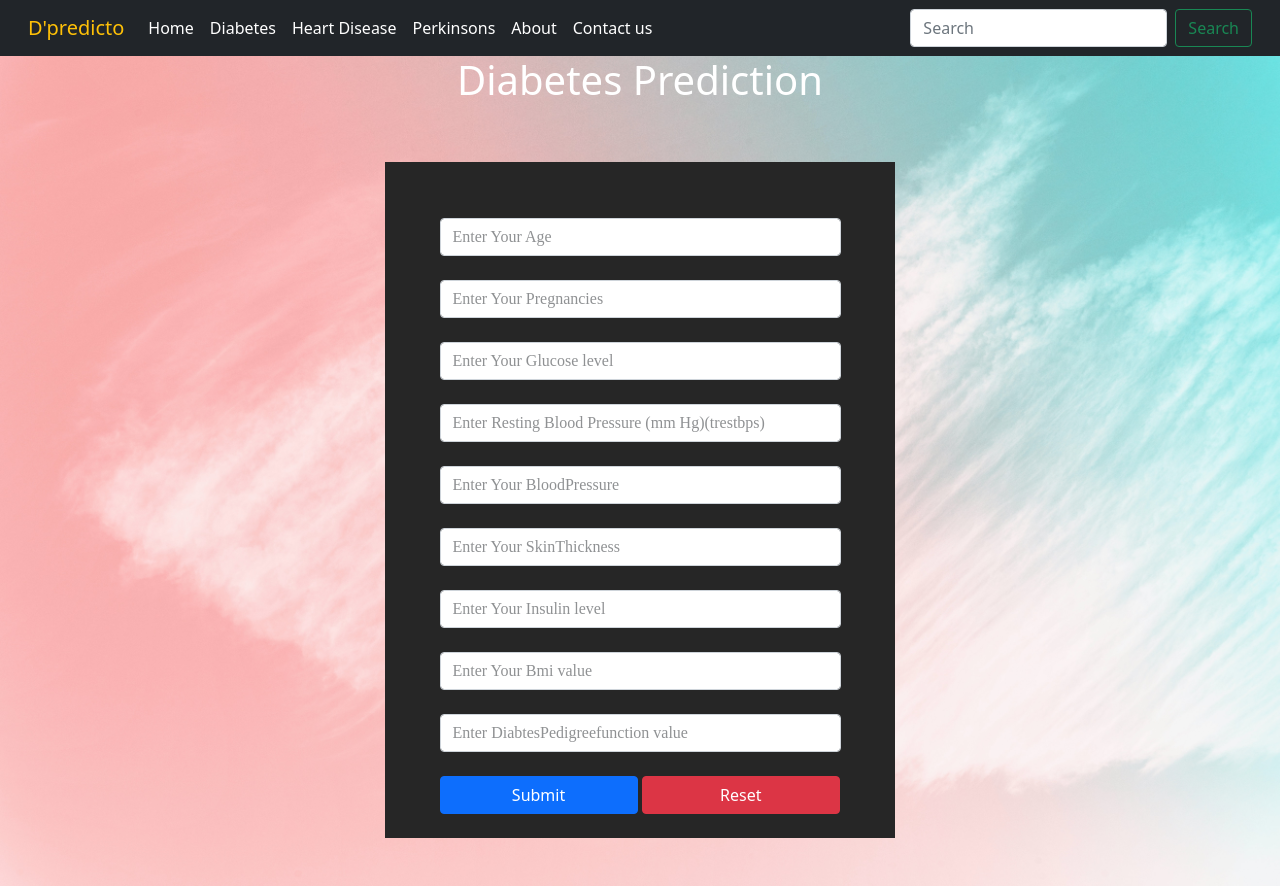
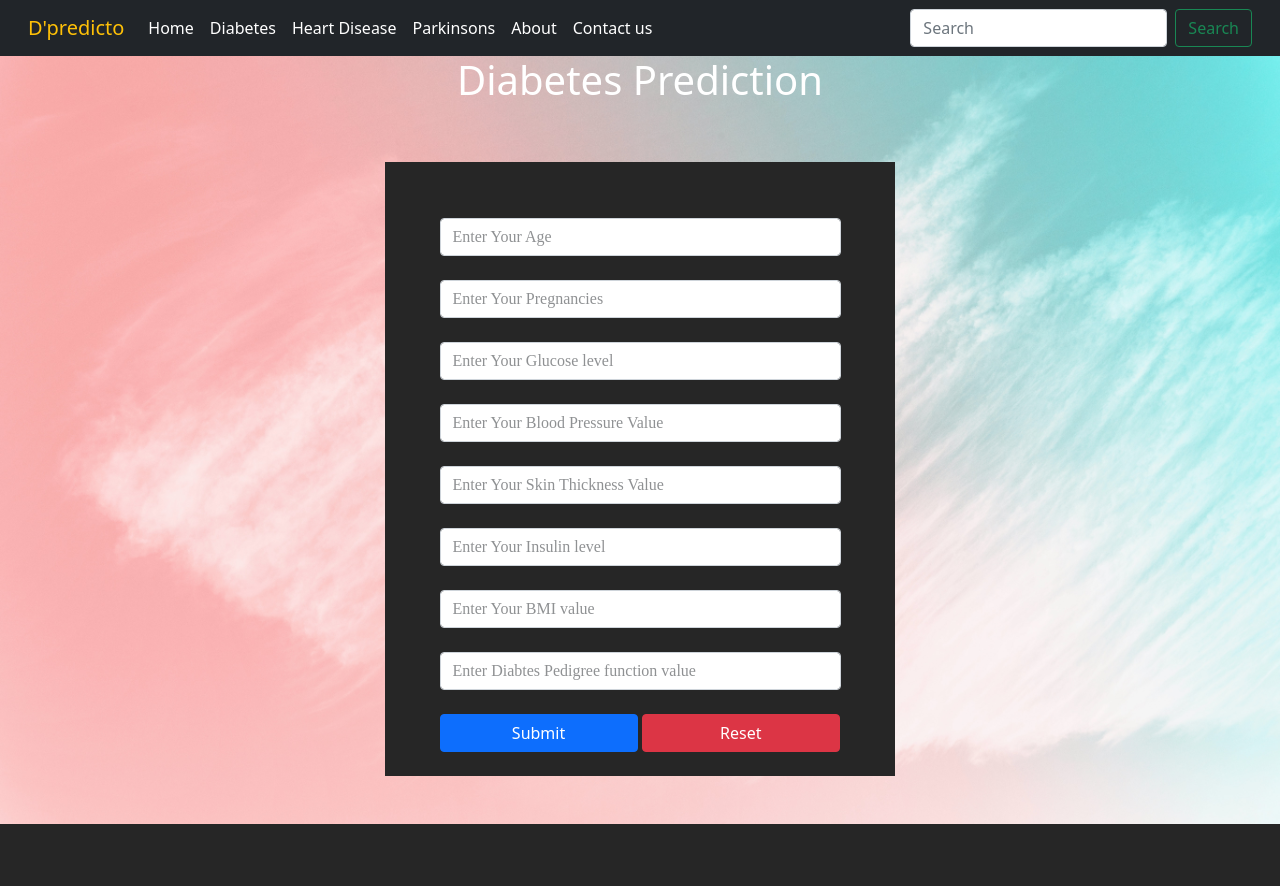
Before and after one commit to shubham-murtadak/Dpredicto-An-Disease-Prediction-System, a Flask app: page /diabetes in a window 1280 px wide. After the commit the page ends 824 px from the top, so only its background shows below. Run offline with Flask 3, Linux system fonts and the light colour scheme; parts of the project's set-up code (start-up, migrations or seed data) failed here and were passed over; some libraries are stand-ins or nearby versions.

Commit message:
Updated inputs of dia file

```diff
--- a/app.py
+++ b/app.py
@@ -1,5 +1,5 @@
 from flask import Flask,render_template,request,jsonify
-from chat import get_response
+# from chat import get_response
 import pickle
 import os                             # For protection of email and password while email automation and otp genration
 from email.message import EmailMessage    # For email automation
--- a/templates/diabetes.html
+++ b/templates/diabetes.html
@@ -123,7 +123,7 @@
                         <a class="nav-link active" aria-current="page" href="/heart">Heart Disease</a>
                     </li>
                     <li class="nav-item">
-                        <a class="nav-link active" aria-current="page" href="/parkinsons">Perkinsons</a>
+                        <a class="nav-link active" aria-current="page" href="/parkinsons">Parkinsons</a>
                     </li>
                     <li class="nav-item">
                         <a class="nav-link active" aria-current="page" href="/about">About</a>
@@ -166,44 +166,40 @@
          <div class="col-md-10 col-sm-6 mx-auto">
            <form class="" action="/predict" method="post">
              <div class="form-group">
-               <input type="number" name="age" id="age" class="form-control" required>
+               <input type="number" name="Age" id="age" class="form-control" required>
                <label for="age" class="ph-area">Enter Your Age</label>
              </div>
              <div class="form-group">
-               <input type="number" name="Pregnancies" id="Pregnancies" class="form-control" required>
-               <label for="age" class="ph-area">Enter Your Pregnancies</label>
+               <input type="number" name="pregnancies" id="Pregnancies" class="form-control" required>
+               <label for="Pregnancies" class="ph-area">Enter Your Pregnancies</label>
              </div>
              <div class="form-group">
                <input type="number" name="Glucose" id="Glucose" class="form-control" required>
-               <label for="age" class="ph-area">Enter Your Glucose level</label>
-             </div>
-             <div class="form-group">
-               <input type="number" name="trestbps" id="trestbps" class="form-control" required>
-               <label for="trestbps" class="ph-area">Enter Resting Blood Pressure (mm Hg)(trestbps)</label>
+               <label for="Glucose" class="ph-area">Enter Your Glucose level</label>
              </div>
 
              <div class="form-group">
-               <input type="number" name="BloodPressure" id="bp" class="form-control" required>
-               <label for="chol" class="ph-area">Enter Your BloodPressure</label>
+               <input type="number" name="BP" id="bp" class="form-control" required>
+               <label for="bp" class="ph-area">Enter Your Blood Pressure Value</label>
              </div>
              <div class="form-group">
                <input type="number" name="SkinThickness" id="sk" class="form-control" required>
-               <label for="chol" class="ph-area">Enter Your SkinThickness</label>
+               <label for="sk" class="ph-area">Enter Your Skin Thickness Value</label>
              </div>
 
 
              <div class="form-group">
                <input type="number" name="Insulin" id="insulin" class="form-control" required>
-               <label for="thalach" class="ph-area">Enter Your Insulin level</label>
+               <label for="insulin" class="ph-area">Enter Your Insulin level</label>
              </div>
 
              <div class="form-group">
-               <input type="number" name="Bmi" id="bmi" class="form-control" required>
-               <label for="thalach" class="ph-area">Enter Your Bmi value </label>
+               <input type="number" name="BMI" id="BMI" class="form-control" required>
+               <label for="BMI" class="ph-area">Enter Your BMI value </label>
              </div>
              <div class="form-group">
-               <input type="number" name="DiabtesPedigreefunction" id="dpf" class="form-control" required>
-               <label for="thalach" class="ph-area">Enter DiabtesPedigreefunction value </label>
+               <input type="number" name="DPF" id="dpf" class="form-control" required>
+               <label for="dpf" class="ph-area">Enter Diabtes Pedigree function value </label>
              </div>
 
            <div class="form-group">
```
